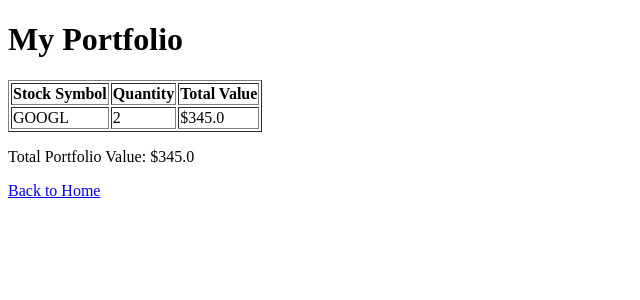
After one commit to sahilsgovekar/trading-platform-simulation, a Flask app: page /portfolio in a window 1280 px wide. The commit adds this page. Shown: the top 300 px of the page, without its empty margins (0-640 px from the left). Run offline with Flask 3, Linux system fonts and the light colour scheme; a user stored in the database is signed in; some libraries are stand-ins or nearby versions.

Commit message:
added protfolio tab

```diff
--- a/app.py
+++ b/app.py
@@ -166,6 +166,26 @@ def fetch_latest_news():
     else:
         return [{"title": "Error", "description": "Failed to fetch news", "link": ""}]
 
+@app.route('/portfolio')
+@login_required
+def portfolio():
+    transactions = StockTransaction.query.filter_by(user_id=current_user.id).all()
+    portfolio = {}
+
+    for transaction in transactions:
+        if transaction.stock_symbol not in portfolio:
+            portfolio[transaction.stock_symbol] = {'quantity': 0, 'total_value': 0}
+
+        if transaction.transaction_type == 'BUY':
+            portfolio[transaction.stock_symbol]['quantity'] += transaction.quantity
+            portfolio[transaction.stock_symbol]['total_value'] += transaction.price * transaction.quantity
+        elif transaction.transaction_type == 'SELL':
+            portfolio[transaction.stock_symbol]['quantity'] -= transaction.quantity
+            portfolio[transaction.stock_symbol]['total_value'] -= transaction.price * transaction.quantity
+
+    total_portfolio_value = sum(stock['total_value'] for stock in portfolio.values())
+    return render_template('portfolio.html', portfolio=portfolio, total_portfolio_value=total_portfolio_value)
+
 
 if __name__ == '__main__':
     app.run(debug=True)
--- /dev/null
+++ b/templates/portfolio.html
@@ -0,0 +1,21 @@
+{% extends "layout.html" %}
+
+{% block content %}
+<h1>My Portfolio</h1>
+<table border="1">
+    <tr>
+        <th>Stock Symbol</th>
+        <th>Quantity</th>
+        <th>Total Value</th>
+    </tr>
+    {% for symbol, data in portfolio.items() %}
+    <tr>
+        <td>{{ symbol }}</td>
+        <td>{{ data.quantity }}</td>
+        <td>${{ data.total_value }}</td>
+    </tr>
+    {% endfor %}
+</table>
+<p>Total Portfolio Value: ${{ total_portfolio_value }}</p>
+<a href="{{ url_for('home') }}">Back to Home</a>
+{% endblock %}
--- a/templates/trade.html
+++ b/templates/trade.html
@@ -22,4 +22,5 @@
 </script>
 
 <a href="{{ url_for('logout') }}">Log Out</a>
+<a href="{{ url_for('portfolio') }}">View Portfolio</a>
 {% endblock %}
```
Also changed, not shown: instance/trading.db.
